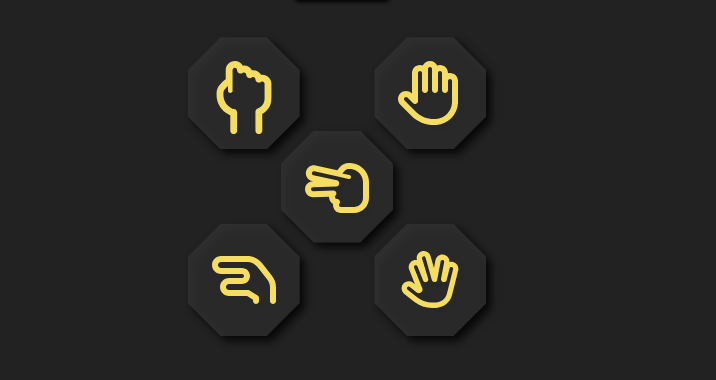
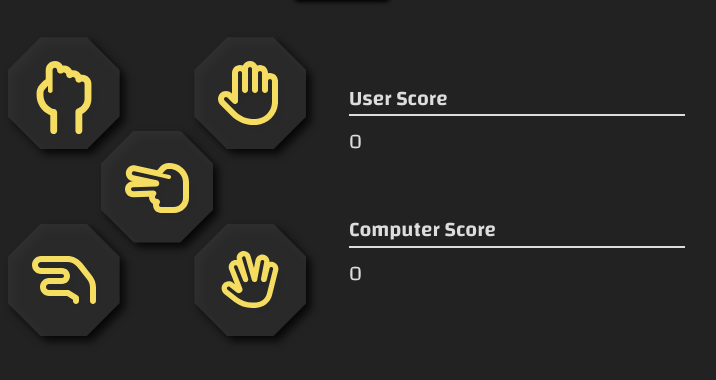
Before and after one commit to annafkt/odin-project, a plain HTML site: page projects/rock-paper-scissors-lizard-spock/index.html in a window 1280 px wide. Shown: the part 326-706 px from the top of the page, without its empty margins (303-1019 px from the left). Drawn offline with Linux system fonts and the light colour scheme.

Commit message:
Add the score section

```diff
--- a/projects/rock-paper-scissors-lizard-spock/index.html
+++ b/projects/rock-paper-scissors-lizard-spock/index.html
@@ -160,6 +160,17 @@
           </button>
         </div>
       </div>
+
+      <div class="score">
+        <div class="user">
+          <h3>User Score</h3>
+          <p>0</p>
+        </div>
+        <div class="computer">
+          <h3>Computer Score</h3>
+          <p>0</p>
+        </div>
+      </div>
     </div>
   </main>
 </body>
--- a/projects/rock-paper-scissors-lizard-spock/style.scss
+++ b/projects/rock-paper-scissors-lizard-spock/style.scss
@@ -8,6 +8,8 @@ $orange: #faa300;
 $yellow: #f5dd61;
 $light-yellow: #f9ea9f;
 $white: #ddd;
+
+$mobile: 33.875rem;
 
 * { box-sizing: border-box;}
 
@@ -150,7 +152,8 @@ h1 {
   gap: 1.5rem;
   justify-content: center;
 
-  .hand-signals {
+  .hand-signals,
+  .score {
     width: calc(var(--hand-signal-size) * 3);
   }
 }
@@ -218,3 +221,30 @@ h1 {
     display: block;
   }
 }
+
+.score {
+  font-size: clamp(1rem, 2.6vw, 1.3rem);
+  display: grid;
+  align-content: space-evenly;
+  row-gap: 1rem;
+
+  @media (max-width: $mobile) {
+    text-align: center;
+    justify-content: center;
+
+    .user {
+      margin-top: 1rem;
+    }
+
+    h3 {
+      padding: 0 0.3rem 0.3rem;
+    }
+  }
+
+  h3 {
+    font-weight: 600;
+    border-bottom: 2px solid $white;
+    padding-bottom: 0.3rem;
+    margin-bottom: 1rem;
+  }
+}
```
Also changed, not shown: projects/rock-paper-scissors-lizard-spock/css/style.css.
